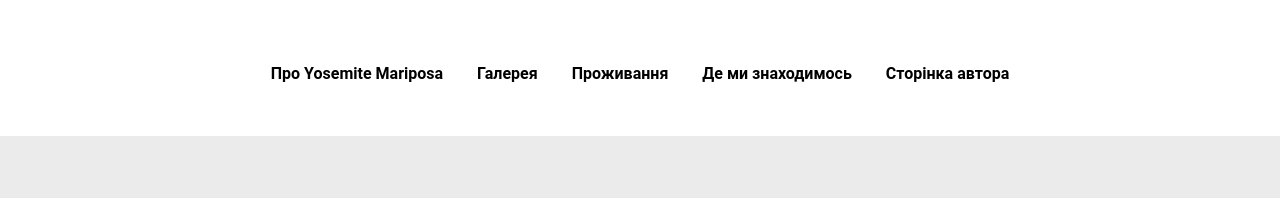
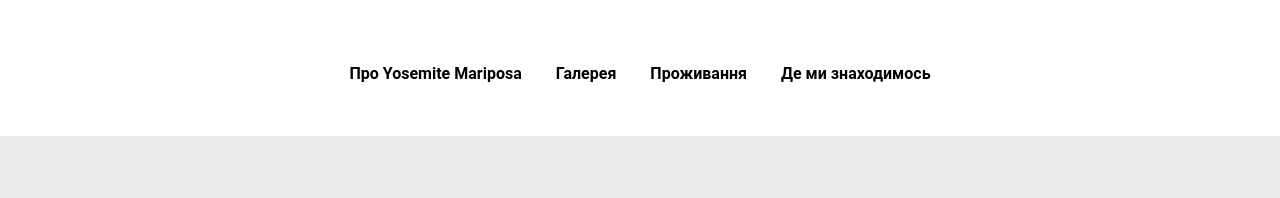
Before and after one commit to Stanislav-lebid/KR, a plain HTML site: page contact.html in a window 1280 px wide. Shown: the part 101-299 px from the top of the page. Drawn offline with nearby package versions, Linux system fonts and the light colour scheme.

Commit message:
Update contact.html

```diff
--- a/contact.html
+++ b/contact.html
@@ -30,7 +30,6 @@
             <a href="gallery.html">Галерея</a>
             <a href="rent-offer-accommodations.html">Проживання</a>
             <a href="contact.html">Де ми знаходимось</a>
-            <a href="autor.html">Сторінка автора</a>
         </nav>
 
     </header>
```
